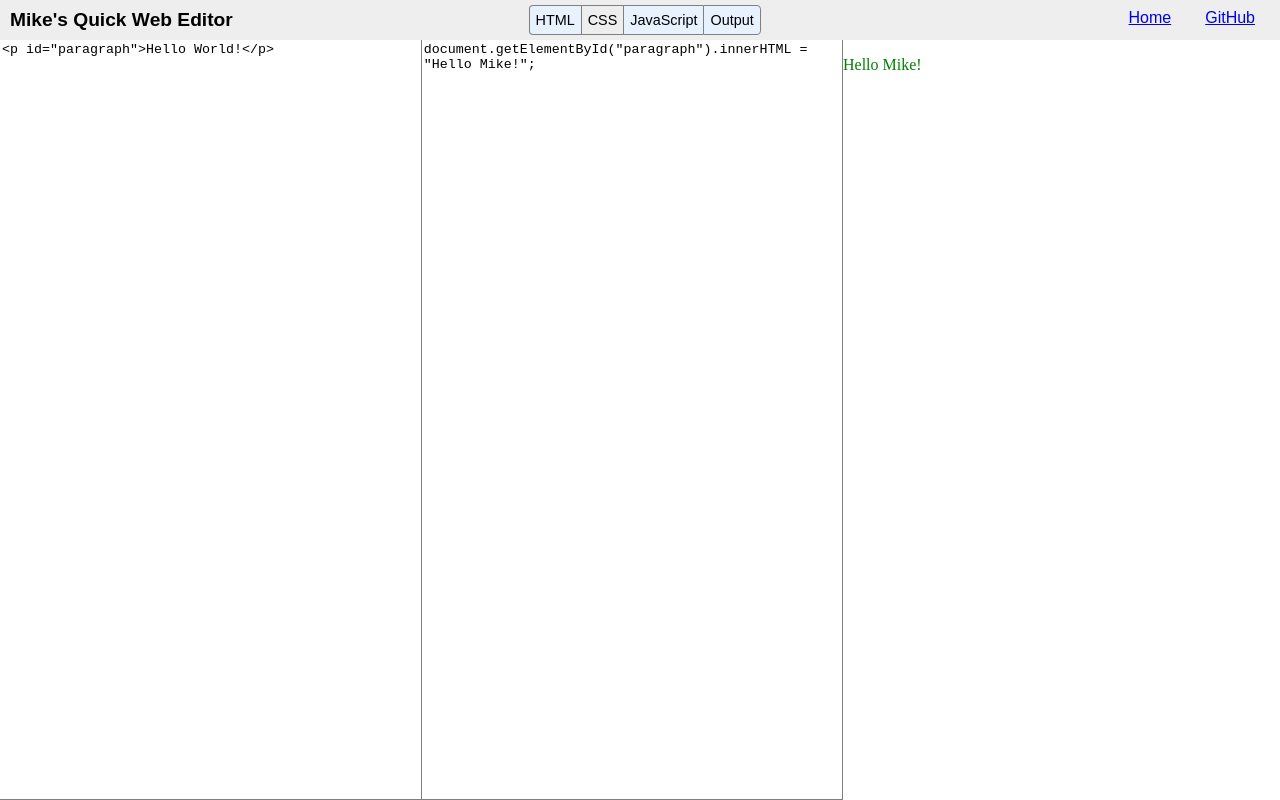
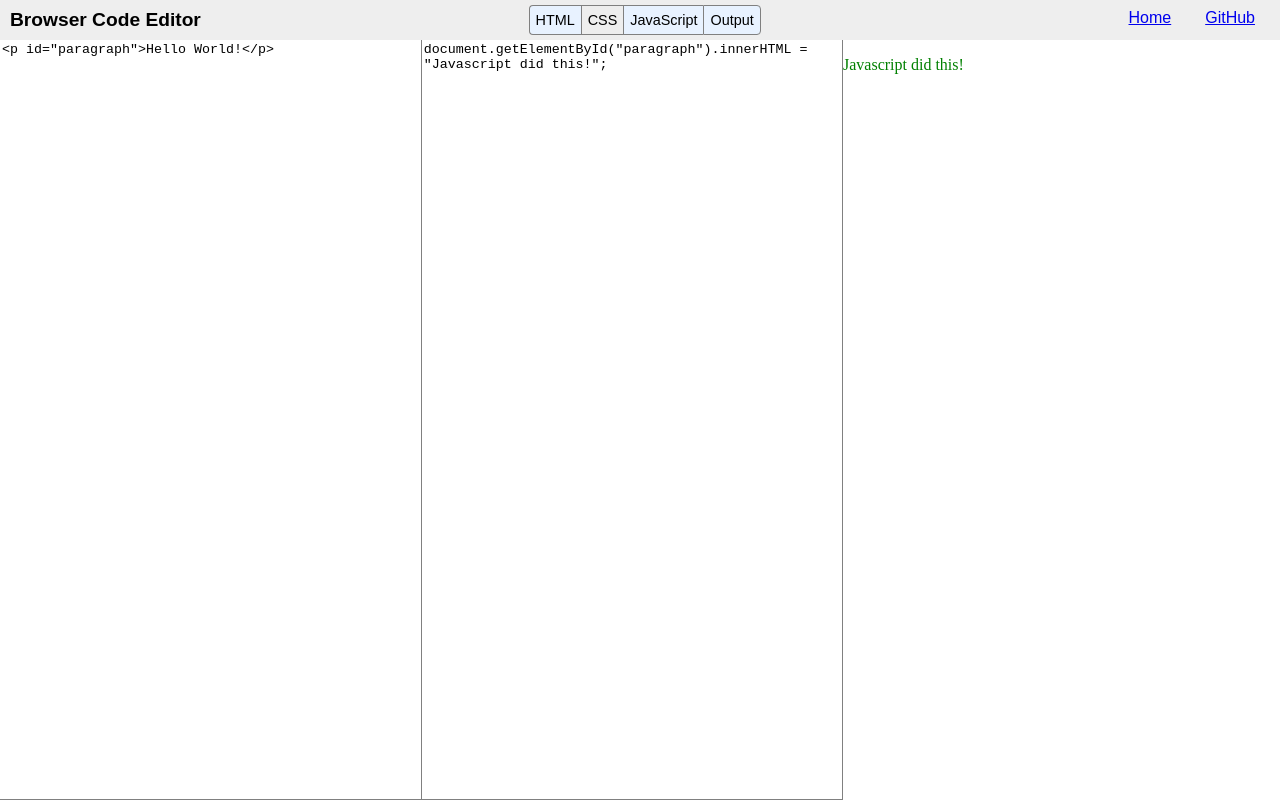
Before and after one commit to MichaelFrieze/Browser-Based-Web-Editor, a website: page dist/index.html in a window 1280 px wide. Both pictures are taken after a click on the element "JavaScript". Drawn offline with nearby package versions, Linux system fonts and the light colour scheme.

Commit message:
updated index file

```diff
--- a/dist/index.html
+++ b/dist/index.html
@@ -6,14 +6,14 @@
   <meta name="viewport" content="width=device-width, initial-scale=1.0">
   <meta http-equiv="X-UA-Compatible" content="ie=edge">
   <link rel="stylesheet" href="css/style.css">
-  <title>Quick Code Editor</title>
+  <title>Browser Code Editor</title>
 </head>
 
 <body>
 
   <div id="header">
     <div id="logo">
-      Mike's Quick Web Editor
+      Browser Code Editor
     </div>
 
     <div id="buttonContainer">
@@ -24,7 +24,7 @@
     </div>
 
     <div id="github-link">
-      <a href="https://github.com/michaelfrieze/Browser-Based-Web-Editor/">
+      <a href="https://github.com/michaelfrieze/browser-editor/">
         GitHub
       </a>
     </div>
@@ -39,7 +39,7 @@
   <div id="bodyContainer">
     <textarea id="htmlPanel" class="panel"><p id="paragraph">Hello World!</p></textarea>
     <textarea id="cssPanel" class="panel hidden">p { color: green; }</textarea>
-    <textarea id="javascriptPanel" class="panel hidden">document.getElementById("paragraph").innerHTML = "Hello Mike!";</textarea>
+    <textarea id="javascriptPanel" class="panel hidden">document.getElementById("paragraph").innerHTML = "Javascript did this!";</textarea>
     <iframe id="outputPanel" class="panel"></iframe>
   </div>
 
```
